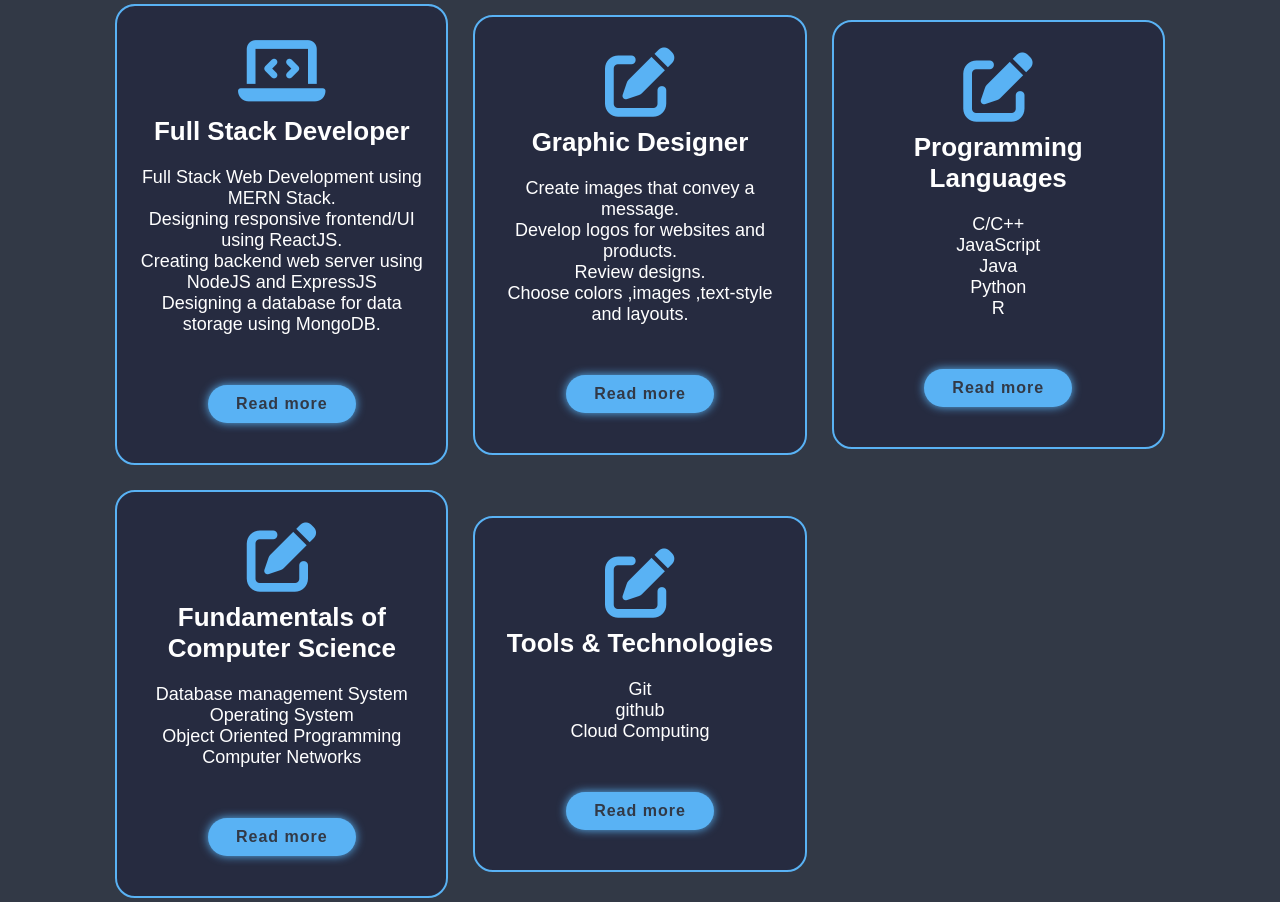
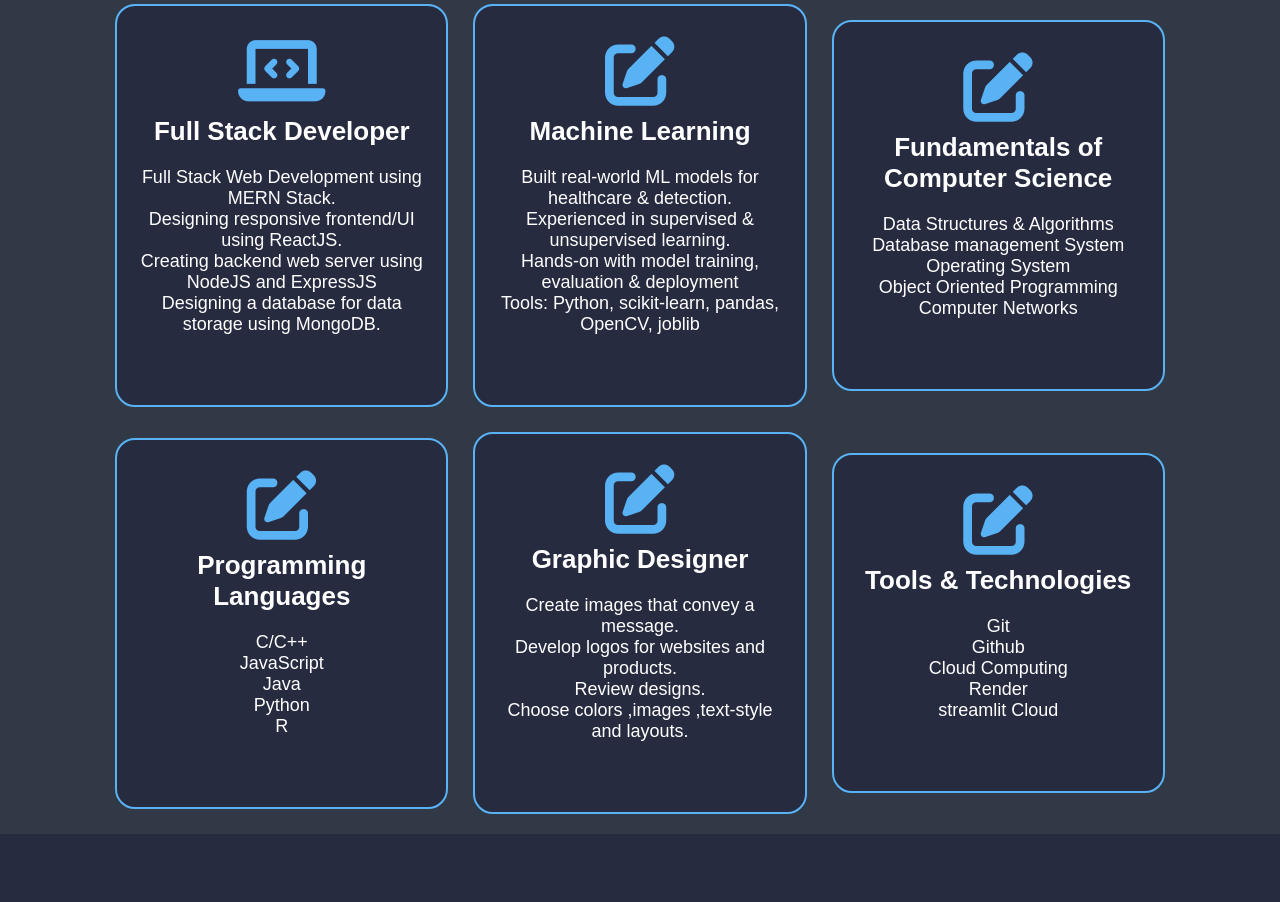
Before and after one commit to deepakkumarsaroj/Portfolio, a plain HTML site: page index.html in a window 1280 px wide. Shown: the part 1771-2673 px from the top of the page. Drawn offline with nearby package versions, Linux system fonts and the light colour scheme.

Commit message:
Latest Version

```diff
--- a/index.html
+++ b/index.html
@@ -50,7 +50,7 @@
 
                 </div>
 
-                <a href="https://drive.google.com/file/d/1oR_pVrS54rd7dwlrlhgn5n3ZUrheN1cP/view?usp=sharing" target="_blank" rel="noopener noreferrer">
+                <a href="https://drive.google.com/file/d/1Glquq-9vxbhbrRUY3Mm94AmcvpLSLKr7/view?usp=sharing" target="_blank" rel="noopener noreferrer">
                     <div class="btn-pink" id="btn">
                         Resume
                     </div>
@@ -109,8 +109,46 @@
                     <li>Creating backend web server using NodeJS and ExpressJS</li>
                     <li>Designing a database for data storage using MongoDB.</li>
                 </ul>
-                <a href="#" class="btn">Read more</a>
+
             </div>
+            <div class="skills-box">
+                <i class="fa-solid fa-pen-to-square"></i>
+                <h3>Machine Learning</h3>
+                <ul class="skill-description">
+                    <li>Built real-world ML models for healthcare & detection.</li>
+                    <li>Experienced in supervised & unsupervised learning.</li>
+                    <li>Hands-on with model training, evaluation & deployment</li>
+                    <li>Tools: Python, scikit-learn, pandas, OpenCV, joblib</li>
+
+                </ul>
+
+            </div>
+            <div class="skills-box">
+                <i class="fa-solid fa-pen-to-square"></i>
+                <h3>Fundamentals of Computer Science</h3>
+                <ul class="skill-description">
+                    <li>Data Structures & Algorithms</li>
+                    <li>Database management System</li>
+                    <li>Operating System</li>
+                    <li>Object Oriented Programming</li>
+                    <li>Computer Networks</li>
+                </ul>
+
+            </div>
+            <div class="skills-box">
+                <i class="fa-solid fa-pen-to-square"></i>
+                <h3>Programming Languages</h3>
+                <ul class="skill-description">
+                    <li>C/C++</li>
+                    <li>JavaScript</li>
+                    <li>Java</li>
+                    <li>Python</li>
+                    <li>R</li>
+                </ul>
+
+            </div>
+
+
 
             <div class="skills-box">
                 <i class="fa-solid fa-pen-to-square"></i>
@@ -121,32 +159,7 @@
                     <li>Review designs.</li>
                     <li>Choose colors ,images ,text-style and layouts.</li>
                 </ul>
-                <a href="#" class="btn">Read more</a>
-            </div>
 
-            <div class="skills-box">
-                <i class="fa-solid fa-pen-to-square"></i>
-                <h3>Programming Languages</h3>
-                <ul class="skill-description">
-                    <li>C/C++</li>
-                    <li>JavaScript</li>
-                    <li>Java</li>
-                    <li>Python</li>
-                    <li>R</li>
-                </ul>
-                <a href="#" class="btn">Read more</a>
-            </div>
-
-            <div class="skills-box">
-                <i class="fa-solid fa-pen-to-square"></i>
-                <h3>Fundamentals of Computer Science</h3>
-                <ul class="skill-description">
-                    <li>Database management System</li>
-                    <li>Operating System</li>
-                    <li>Object Oriented Programming</li>
-                    <li>Computer Networks</li>
-                </ul>
-                <a href="#" class="btn">Read more</a>
             </div>
 
             <div class="skills-box">
@@ -154,10 +167,12 @@
                 <h3>Tools & Technologies</h3>
                 <ul class="skill-description">
                   <li>Git</li>
-                  <li>github</li>
+                  <li>Github</li>
                   <li>Cloud Computing</li>
+                  <li>Render</li>
+                  <li>streamlit Cloud</li>
                 </ul>
-                <a href="#" class="btn">Read more</a>
+
             </div>
 
         </div>
```
